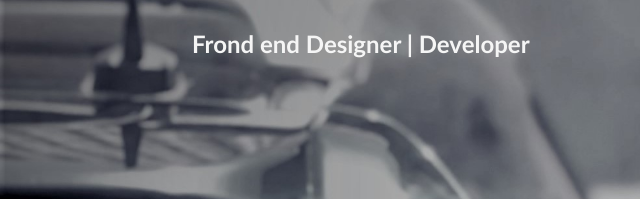
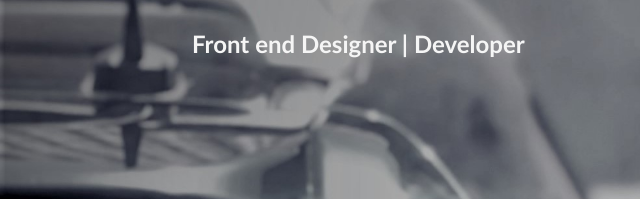
Before and after one commit to ahmedkarim4412/CV, a plain HTML site: page index.html in a window 1280 px wide. Shown: the part 343-542 px from the top of the page, 0-640 px from the left. Drawn offline with Linux system fonts and the light colour scheme.

Commit message:
Update index.html

```diff
--- a/index.html
+++ b/index.html
@@ -20,7 +20,7 @@
 				<div class="header-content">
                 <h2 class="header-subtitle" style=" color: whitesmoke;" >Hello, I am</h2>
                 <h1 class="header-title" style=" color: whitesmoke;">Ahmed Ibrahim</h1>
-                <h4 class="header-mono" style=" color: whitesmoke;" >Frond end Designer | Developer</h4>
+                <h4 class="header-mono" style=" color: whitesmoke;" >Front end Designer | Developer</h4>
             </div>
 
 				</div>
```
